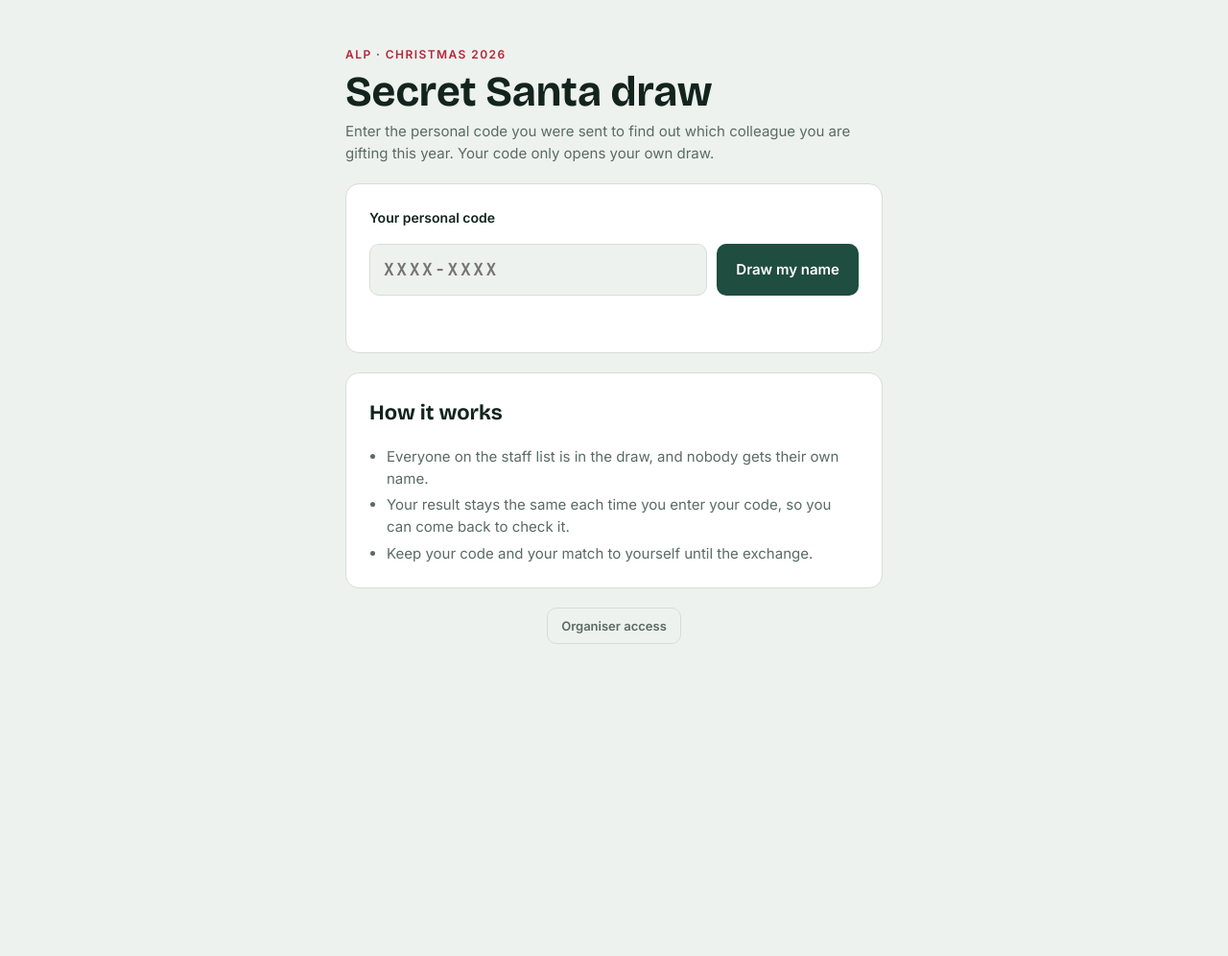
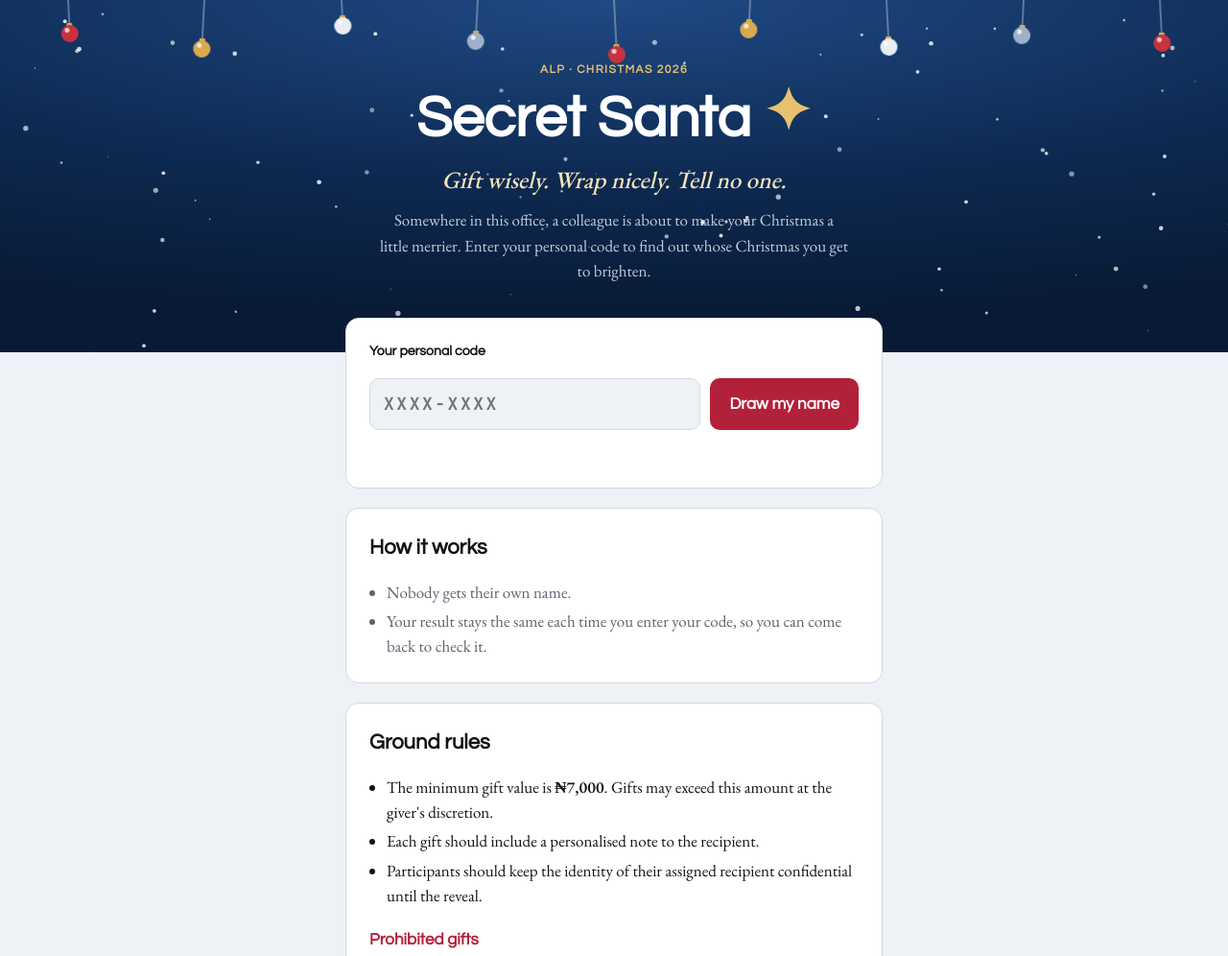
Before and after one commit to FaithfulGodwin/ALPGroup-secret-santa-2026, a plain HTML site: page index.html in a window 1280 px wide. Shown: the top 996 px of the page at 96% size. Before the commit the page ends 800 px from the top, so only its background shows below. Drawn offline with nearby package versions, Linux system fonts and the light colour scheme.

Commit message:
Add files via upload

```diff
--- a/index.html
+++ b/index.html
@@ -4,48 +4,71 @@
 <meta charset="utf-8">
 <meta name="viewport" content="width=device-width,initial-scale=1">
 <title>ALP Secret Santa 2026</title>
-<link rel="stylesheet" href="https://fonts.googleapis.com/css2?family=Bricolage+Grotesque:opsz,wght@12..96,500;12..96,700&family=Inter:wght@400;500;600&family=JetBrains+Mono:wght@500;700&display=swap">
+<link rel="stylesheet" href="https://fonts.googleapis.com/css2?family=EB+Garamond:wght@400;500;600&family=Questrial&family=JetBrains+Mono:wght@500;700&display=swap">
 <style>
 /* Layout: one centred card on a pine ground; the draw reveals as a folded slip opening. */
 :root{
-  --bg:#EEF2EF; --surface:#FFFFFF; --ink:#13241E; --muted:#5A6B64; --line:#D5DDD8;
-  --pine:#1F4D3F; --pine-ink:#FFFFFF; --berry:#B3263A; --gold:#B8862A; --slip:#FBF7EC;
-  --display:"Bricolage Grotesque",ui-sans-serif,system-ui,sans-serif;
-  --body:"Inter",ui-sans-serif,system-ui,sans-serif;
+  --bg:#EEF1F5; --surface:#FFFFFF; --ink:#111418; --muted:#5B6470; --line:#D3D9E1;
+  --pine:#0E2A52; --pine-ink:#FFFFFF; --berry:#B3203A; --gold:#B8862A; --slip:#FBF8F0;
+  --display:"Century Gothic","CenturyGothic","Questrial",ui-sans-serif,system-ui,sans-serif;
+  --body:"EB Garamond",Garamond,"Times New Roman",serif;
   --mono:"JetBrains Mono",ui-monospace,Menlo,Consolas,monospace;
 }
 @media (prefers-color-scheme:dark){:root:not([data-theme="light"]){
-  --bg:#0E1714; --surface:#16231E; --ink:#E7EFEA; --muted:#93A69D; --line:#2A3A33;
-  --pine:#2F6E5A; --pine-ink:#FFFFFF; --berry:#E0586B; --gold:#D9AA4E; --slip:#1E2B25; color-scheme:dark}}
+  --bg:#0B0F15; --surface:#141A23; --ink:#E8ECF1; --muted:#9AA4B1; --line:#27303C;
+  --pine:#2D5A9B; --pine-ink:#FFFFFF; --berry:#E4566C; --gold:#D9AA4E; --slip:#1A212C; color-scheme:dark}}
 :root[data-theme="dark"]{
-  --bg:#0E1714; --surface:#16231E; --ink:#E7EFEA; --muted:#93A69D; --line:#2A3A33;
-  --pine:#2F6E5A; --pine-ink:#FFFFFF; --berry:#E0586B; --gold:#D9AA4E; --slip:#1E2B25; color-scheme:dark}
+  --bg:#0B0F15; --surface:#141A23; --ink:#E8ECF1; --muted:#9AA4B1; --line:#27303C;
+  --pine:#2D5A9B; --pine-ink:#FFFFFF; --berry:#E4566C; --gold:#D9AA4E; --slip:#1A212C; color-scheme:dark}
 *{box-sizing:border-box}
 [hidden]{display:none!important}
-body{background:var(--bg);color:var(--ink);font-family:var(--body);font-size:15px;line-height:1.55;
-  padding-left:max(16px,env(safe-area-inset-left,0px));padding-right:max(16px,env(safe-area-inset-right,0px));padding-block:40px 56px}
-.wrap{max-width:560px;margin:0 auto;display:flex;flex-direction:column;gap:20px}
+body{margin:0;background:var(--bg);color:var(--ink);font-family:var(--body);font-size:17px;line-height:1.55;padding-block:0 56px}
+.wrap{max-width:560px;margin:0 auto;display:flex;flex-direction:column;gap:20px;padding-left:max(16px,env(safe-area-inset-left,0px));padding-right:max(16px,env(safe-area-inset-right,0px))}
+#draw{max-width:none;padding:0;gap:0}
+#draw>.inner{max-width:592px;width:100%;margin:-36px auto 0;display:flex;flex-direction:column;gap:20px;padding-left:max(16px,env(safe-area-inset-left,0px));padding-right:max(16px,env(safe-area-inset-right,0px));position:relative;z-index:2}
+#org{padding-top:40px}
 .wrap.wide{max-width:980px}
 header{display:flex;flex-direction:column;gap:6px}
-.eyebrow{font-size:12px;letter-spacing:.12em;text-transform:uppercase;color:var(--berry);font-weight:600}
+.eyebrow{font-family:var(--display);font-size:12px;letter-spacing:.12em;text-transform:uppercase;color:var(--berry);font-weight:600}
 h1{font-family:var(--display);font-weight:700;font-size:clamp(30px,7vw,44px);line-height:1.05;margin:0;text-wrap:balance}
 h2{font-family:var(--display);font-weight:700;font-size:22px;margin:0}
 .lede{color:var(--muted);margin:0;max-width:60ch}
 .card{background:var(--surface);border:1px solid var(--line);border-radius:14px;padding:24px;display:flex;flex-direction:column;gap:16px}
-label{font-weight:600;font-size:14px}
+label{font-family:var(--display);font-weight:600;font-size:14px}
 .row{display:flex;gap:10px;flex-wrap:wrap}
 input[type=text],input[type=search]{flex:1 1 220px;min-width:0;font:inherit;padding:12px 14px;border-radius:10px;border:1px solid var(--line);background:var(--bg);color:var(--ink)}
 #code,#orgcode{font-family:var(--mono);font-weight:700;letter-spacing:.14em;text-transform:uppercase;font-size:18px}
-button{font:inherit;font-weight:600;border-radius:10px;border:0;padding:12px 20px;cursor:pointer}
-.primary{background:var(--pine);color:var(--pine-ink)}
+button{font:inherit;font-family:var(--display);font-weight:600;border-radius:10px;border:0;padding:12px 20px;cursor:pointer}
+.primary{background:var(--berry);color:#FFFFFF}
+.primary:hover{filter:brightness(1.08)}
 .primary:disabled{opacity:.6;cursor:progress}
 .ghost{background:transparent;color:var(--muted);border:1px solid var(--line);padding:8px 14px;font-size:13px}
 button:focus-visible,input:focus-visible{outline:3px solid var(--gold);outline-offset:2px}
 .err{color:var(--berry);font-size:14px;margin:0;min-height:1.4em}
+.hero{position:relative;overflow:hidden;background:radial-gradient(120% 90% at 50% 0%,#1F4A85 0%,#0E2A52 55%,#081A35 100%);color:#F1F4F8;margin-top:calc(-1 * env(safe-area-inset-top,0px));padding-top:calc(env(safe-area-inset-top,0px) + 64px);padding-bottom:72px}
+.hero canvas{position:absolute;inset:0;width:100%;height:100%;pointer-events:none}
+.hero .in{position:relative;max-width:560px;margin:0 auto;display:flex;flex-direction:column;gap:10px;padding-left:max(16px,env(safe-area-inset-left,0px));padding-right:max(16px,env(safe-area-inset-right,0px));text-align:center;align-items:center}
+.garland{position:absolute;top:0;left:0;right:0;height:64px;display:flex;justify-content:space-around;pointer-events:none}
+.garland i{display:block;width:2px;background:rgba(200,212,228,.4);position:relative;animation:sway 4s ease-in-out infinite alternate;transform-origin:top center}
+.garland i::after{content:"";position:absolute;left:50%;bottom:-14px;width:18px;height:18px;margin-left:-9px;border-radius:50%;background:radial-gradient(circle at 35% 30%,rgba(255,255,255,.75) 0 2px,transparent 3px),var(--c)}
+.garland i::before{content:"";position:absolute;left:50%;bottom:2px;width:6px;height:4px;margin-left:-3px;background:#D9AA4E;border-radius:1px}
+.garland i:nth-child(odd){animation-delay:-2s}
+@keyframes sway{from{transform:rotate(-4deg)}to{transform:rotate(4deg)}}
+.hero .eyebrow{color:#E8C170;font-family:var(--display)}
+.hero h1{color:#FFFFFF;font-size:clamp(38px,10vw,60px)}
+.hero h1 .star{color:#E8C170;display:inline-block;transform:translateY(-.1em)}
+.tagline{font-family:var(--body);font-style:italic;font-weight:500;font-size:clamp(18px,4.6vw,22px);color:#F4E3B8;margin:2px 0 0;font-size:clamp(20px,5vw,25px);text-wrap:balance}
+.hero .lede{color:rgba(225,233,244,.86);text-wrap:pretty}
+.festive-foot{text-align:center;color:var(--muted);font-size:14px;margin:8px 0 0}
+.festive-foot b{font-family:var(--display);color:var(--berry);font-size:18px;display:block}
+@media (prefers-reduced-motion:reduce){.garland i{animation:none}}
+.slip .hoho{font-family:var(--display);font-weight:700;color:var(--berry);font-size:18px}
+.slip{position:relative}
+.slip::before{content:"";position:absolute;top:-1px;left:50%;width:46px;height:14px;margin-left:-23px;background:var(--berry);border-radius:0 0 8px 8px}
 .slip{background:var(--slip);border:1px dashed var(--gold);border-radius:12px;padding:28px 22px;text-align:center;display:flex;flex-direction:column;gap:6px;transform-origin:top center;animation:unfold .7s cubic-bezier(.2,.8,.2,1)}
 @keyframes unfold{from{transform:perspective(600px) rotateX(-70deg);opacity:.2}to{transform:none;opacity:1}}
 @media (prefers-reduced-motion:reduce){.slip{animation:none}}
-.slip .to{font-size:13px;letter-spacing:.1em;text-transform:uppercase;color:var(--muted)}
+.slip .to{font-family:var(--display);font-size:12px;letter-spacing:.1em;text-transform:uppercase;color:var(--muted)}
 .slip .who{font-family:var(--display);font-weight:700;font-size:clamp(26px,6vw,34px);line-height:1.15;text-wrap:balance}
 .slip .des{color:var(--muted)}
 .rules{margin:0;padding-left:18px;color:var(--muted);display:flex;flex-direction:column;gap:4px}
@@ -53,26 +76,35 @@ footer{display:flex;justify-content:center}
 .tablebox{overflow-x:auto;border:1px solid var(--line);border-radius:10px}
 table{border-collapse:collapse;width:100%;font-size:14px;font-variant-numeric:tabular-nums}
 th,td{text-align:left;padding:9px 12px;border-bottom:1px solid var(--line);vertical-align:top}
-th{font-size:12px;letter-spacing:.06em;text-transform:uppercase;color:var(--muted);background:var(--bg);position:sticky;top:0}
+th{font-family:var(--display);font-size:12px;letter-spacing:.06em;text-transform:uppercase;color:var(--muted);background:var(--bg);position:sticky;top:0}
 td small{display:block;color:var(--muted)}
 tr.sent td{opacity:.55}
 .stats{display:flex;gap:18px;flex-wrap:wrap;color:var(--muted);font-size:14px}
 .stats b{color:var(--ink)}
+.rules.ink{color:var(--ink)}
+h3{font-family:var(--display);font-weight:700;font-size:17px;margin:4px 0 0;color:var(--berry)}
+.nb{margin:0;padding:12px 14px;border-radius:10px;background:var(--slip);border:1px solid var(--line);font-size:14px}
 .note{font-size:13px;color:var(--muted);margin:0}
 </style>
 </head>
 <body>
 
 <div id="draw" class="wrap">
-  <header>
-    <span class="eyebrow">ALP · Christmas 2026</span>
-    <h1>Secret Santa draw</h1>
-    <p class="lede">Enter the personal code you were sent to find out which colleague you are gifting this year. Your code only opens your own draw.</p>
+  <header class="hero">
+    <canvas id="snow" aria-hidden="true"></canvas>
+    <div class="garland" aria-hidden="true"><i style="--c:#C8323F;height:30px"></i><i style="--c:#D9AA4E;height:46px"></i><i style="--c:#E9EDF2;height:22px"></i><i style="--c:#9FB1C8;height:38px"></i><i style="--c:#C8323F;height:52px"></i><i style="--c:#D9AA4E;height:26px"></i><i style="--c:#E9EDF2;height:44px"></i><i style="--c:#9FB1C8;height:32px"></i><i style="--c:#C8323F;height:40px"></i></div>
+    <div class="in">
+      <span class="eyebrow">ALP · Christmas 2026</span>
+      <h1>Secret Santa <span class="star" aria-hidden="true">✦</span></h1>
+      <p class="tagline">Gift wisely. Wrap nicely. Tell no one.</p>
+      <p class="lede">Somewhere in this office, a colleague is about to make your Christmas a little merrier. Enter your personal code to find out whose Christmas you get to brighten.</p>
+    </div>
   </header>
+  <div class="inner">
   <form class="card" id="drawForm" autocomplete="off">
     <label for="code">Your personal code</label>
     <div class="row">
-      <input type="text" id="code" placeholder="XXXX-XXXX" maxlength="12" spellcheck="false" inputmode="text">
+      <input type="text" id="code" placeholder="XXXX-XXXX" maxlength="16" spellcheck="false" inputmode="text">
       <button class="primary" id="go" type="submit">Draw my name</button>
     </div>
     <p class="err" id="err" role="alert"></p>
@@ -81,12 +113,31 @@ tr.sent td{opacity:.55}
   <div class="card">
     <h2>How it works</h2>
     <ul class="rules">
-      <li>Everyone on the staff list is in the draw, and nobody gets their own name.</li>
+      <li>Nobody gets their own name.</li>
       <li>Your result stays the same each time you enter your code, so you can come back to check it.</li>
-      <li>Keep your code and your match to yourself until the exchange.</li>
     </ul>
   </div>
-  <footer><button class="ghost" type="button" id="toOrg">Organiser access</button></footer>
+  <section class="card" aria-labelledby="gr">
+    <h2 id="gr">Ground rules</h2>
+    <ul class="rules ink">
+      <li>The minimum gift value is <b>₦7,000</b>. Gifts may exceed this amount at the giver's discretion.</li>
+      <li>Each gift should include a personalised note to the recipient.</li>
+      <li>Participants should keep the identity of their assigned recipient confidential until the reveal.</li>
+    </ul>
+    <h3>Prohibited gifts</h3>
+    <ol class="rules ink">
+      <li>Cigarettes, vapes or other tobacco/nicotine products.</li>
+      <li>Offensive, sexually explicit or otherwise inappropriate items.</li>
+      <li>Items containing discriminatory, political or religiously provocative messaging.</li>
+      <li>Used or visibly second-hand personal items.</li>
+      <li>Items intended to embarrass, ridicule or offend the recipient, including prank or joke gifts such as tissues, onions, mugs, Maggi/seasoning products or similar items intended to mock the recipient.</li>
+      <li>Medication or medical products.</li>
+      <li>Items that could reasonably be considered unsafe or inappropriate for the workplace, including knives or other potentially dangerous items.</li>
+    </ol>
+    <p class="nb"><b>NB:</b> Where a participant is unsure whether a proposed gift is appropriate, they should seek guidance from HR/Admin before purchasing it.</p>
+  </section>
+  <p class="festive-foot"><b>Merry Christmas, ALP Family!</b>The best gift this season is the people we work with.</p>
+  </div>
 </div>
 
 <div id="org" class="wrap wide" hidden>
@@ -94,15 +145,7 @@ tr.sent td{opacity:.55}
     <span class="eyebrow">Organiser view</span>
     <h1>All pairings</h1>
   </header>
-  <form class="card" id="orgForm" autocomplete="off">
-    <label for="orgcode">Organiser code</label>
-    <div class="row">
-      <input type="text" id="orgcode" placeholder="XXXX-XXXX-XXXX" maxlength="16" spellcheck="false">
-      <button class="primary" id="orgGo" type="submit">Open</button>
-    </div>
-    <p class="err" id="orgErr" role="alert"></p>
-  </form>
-  <div class="card" id="orgBody" hidden>
+  <div class="card" id="orgBody">
     <div class="stats"><span><b id="sTotal">0</b> participants</span><span><b id="sSent">0</b> codes marked sent</span></div>
     <input type="search" id="q" placeholder="Search a name">
     <div class="tablebox"><table>
@@ -130,23 +173,26 @@ async function open(code){
 }
 const $=id=>document.getElementById(id);
 function show(view){ $('draw').hidden=view!=='draw'; $('org').hidden=view!=='org'; window.scrollTo(0,0); }
-$('toOrg').onclick=()=>show('org'); $('toDraw').onclick=()=>show('draw');
+$('toDraw').onclick=()=>{ ROWS=[]; $('rows').replaceChildren(); show('draw'); };
 
 $('drawForm').addEventListener('submit',async e=>{
   e.preventDefault(); const c=$('code').value; $('err').textContent=''; $('result').hidden=true;
-  if(clean(c).length!==8){ $('err').textContent='Codes have 8 letters and numbers, like ABCD-2345. Check the message you were sent.'; return; }
+  if(![8,12].includes(clean(c).length)){ $('err').textContent='Codes have 8 letters and numbers, like ABCD-2345. Check the message you were sent.'; return; }
   $('go').disabled=true; $('go').textContent='Drawing…';
   try{
     const r=await open(c);
-    if(!r||r.org){ $('err').textContent='That code did not match anyone. Check for typos, or ask the organiser to resend it.'; return; }
+    if(r&&r.org){ ROWS=r.rows; $('code').value=''; stats(); render(); show('org'); return; }
+    if(!r){ $('err').textContent='That code did not match anyone. Check for typos, or ask the organiser to resend it.'; return; }
     const first=r.n.split(' ')[0];
     const box=$('result'); box.replaceChildren();
     const slip=document.createElement('div'); slip.className='slip';
     const a=document.createElement('span'); a.className='to'; a.textContent=first+', you are gifting';
+    const h=document.createElement('span'); h.className='hoho'; h.textContent='Ho ho ho!';
     const w=document.createElement('span'); w.className='who'; w.textContent=r.m;
-    slip.append(a,w);
+    slip.append(h,a,w);
     if(r.md){ const d=document.createElement('span'); d.className='des'; d.textContent=r.md; slip.append(d); }
-    box.append(slip); box.hidden=false; $('code').value='';
+    box.append(slip); box.hidden=false;
+    const note=document.createElement('p'); note.className='note'; note.style.textAlign='center'; note.textContent='Your secret is safe with us. Make sure it stays safe with you too.'; box.append(note); $('code').value='';
   }catch(_){ $('err').textContent='Something went wrong opening your draw. Refresh the page and try again.'; }
   finally{ $('go').disabled=false; $('go').textContent='Draw my name'; }
 });
@@ -169,15 +215,19 @@ function render(){
 }
 function stats(){ $('sTotal').textContent=ROWS.length; $('sSent').textContent=ROWS.filter(r=>sent[r.n]).length; }
 $('q').addEventListener('input',render);
-$('orgForm').addEventListener('submit',async e=>{
-  e.preventDefault(); $('orgErr').textContent=''; $('orgGo').disabled=true;
-  try{
-    const r=await open($('orgcode').value);
-    if(!r||!r.org){ $('orgErr').textContent='That is not the organiser code.'; return; }
-    ROWS=r.rows; $('orgForm').hidden=true; $('orgBody').hidden=false; stats(); render();
-  }catch(_){ $('orgErr').textContent='Could not open the pairings. Refresh and try again.'; }
-  finally{ $('orgGo').disabled=false; }
-});
+(function(){
+  const c=document.getElementById('snow'); if(!c||!c.getContext) return;
+  const still=window.matchMedia&&matchMedia('(prefers-reduced-motion: reduce)').matches;
+  const x=c.getContext('2d'); let W=0,H=0,flakes=[];
+  function size(){ const r=c.getBoundingClientRect(), d=Math.min(window.devicePixelRatio||1,2); W=r.width; H=r.height; c.width=W*d; c.height=H*d; x.setTransform(d,0,0,d,0,0);
+    const n=Math.round(W*H/5200); flakes=Array.from({length:n},()=>({x:Math.random()*W,y:Math.random()*H,r:.6+Math.random()*2.1,s:.25+Math.random()*.7,w:Math.random()*6.28})); }
+  function draw(){ x.clearRect(0,0,W,H); x.fillStyle='rgba(255,255,255,.85)';
+    for(const f of flakes){ x.globalAlpha=.35+f.r/3.2; x.beginPath(); x.arc(f.x,f.y,f.r,0,6.283); x.fill(); } x.globalAlpha=1; }
+  function step(){ for(const f of flakes){ f.y+=f.s; f.w+=.01; f.x+=Math.sin(f.w)*.3; if(f.y>H+3){f.y=-3;f.x=Math.random()*W;} } draw(); if(!document.getElementById('draw').hidden) requestAnimationFrame(step); else waiting=true; }
+  let waiting=false;
+  size(); draw(); addEventListener('resize',()=>{size();draw();});
+  if(!still){ requestAnimationFrame(step); setInterval(()=>{ if(waiting&&!document.getElementById('draw').hidden){waiting=false;requestAnimationFrame(step);} },500); }
+})();
 </script>
 
 </body>
```
